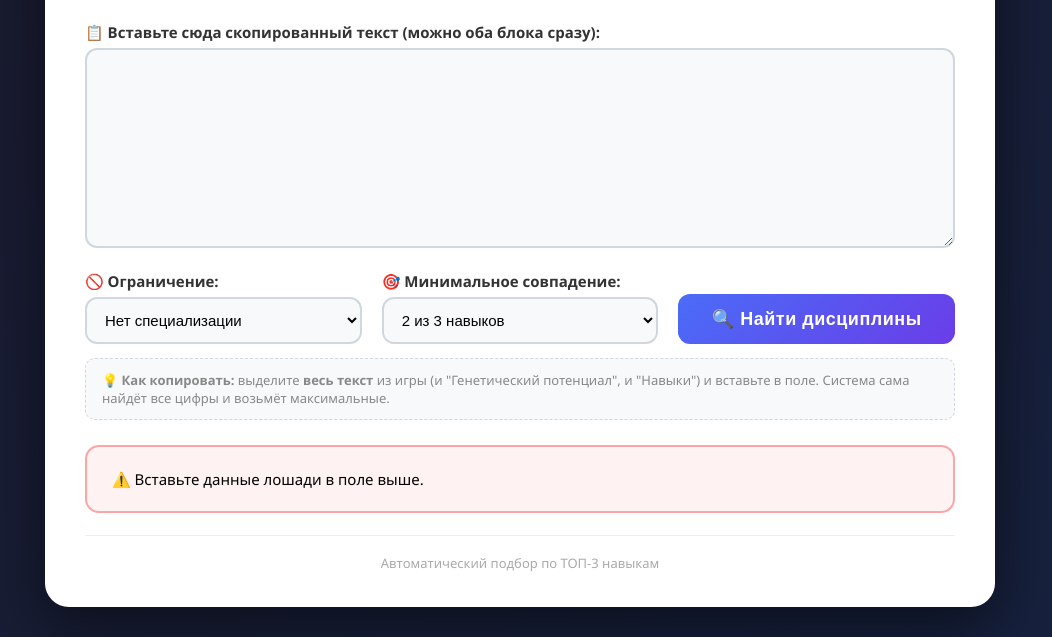
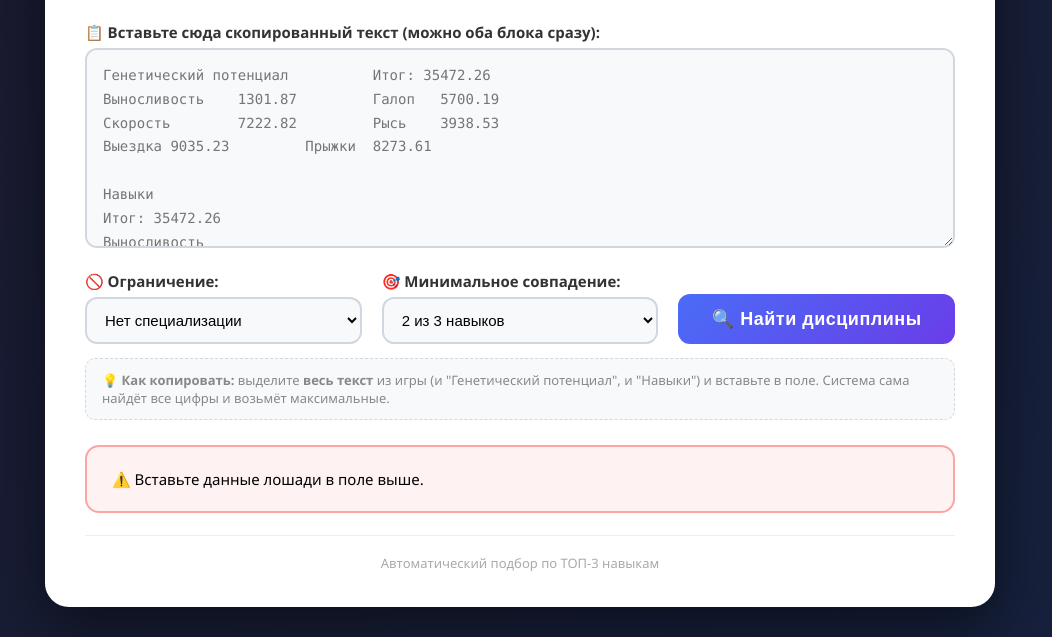
Before and after one commit to AnastaGo1/skillsLowadi, a plain HTML site: page index.html in a window 1280 px wide. Shown: the part 174-811 px from the top of the page, without its empty margins (120-1172 px from the left). Drawn offline with Linux system fonts and the light colour scheme.

Commit message:
Update index.html

```diff
--- a/index.html
+++ b/index.html
@@ -269,7 +269,31 @@
     </div>
 
     <label for="rawData">📋 Вставьте сюда скопированный текст (можно оба блока сразу):</label>
-    <textarea id="rawData"></textarea>
+    <textarea id="rawData" placeholder="Генетический потенциал		Итог: 35472.26
+Выносливость	1301.87	 	Галоп	5700.19
+Скорость	7222.82	 	Рысь	3938.53
+Выездка	9035.23	 	Прыжки	8273.61
+
+Навыки
+Итог: 35472.26
+Выносливость
+31.7528
+1301.87
+Скорость
+176.1665
+7222.82
+Выездка
+220.3715
+9035.23
+Галоп
+139.029
+5700.19
+Рысь
+96.0618
+3938.53
+Прыжки
+201.7953
+8273.61"></textarea>
 
     <div class="row">
         <div>
```
